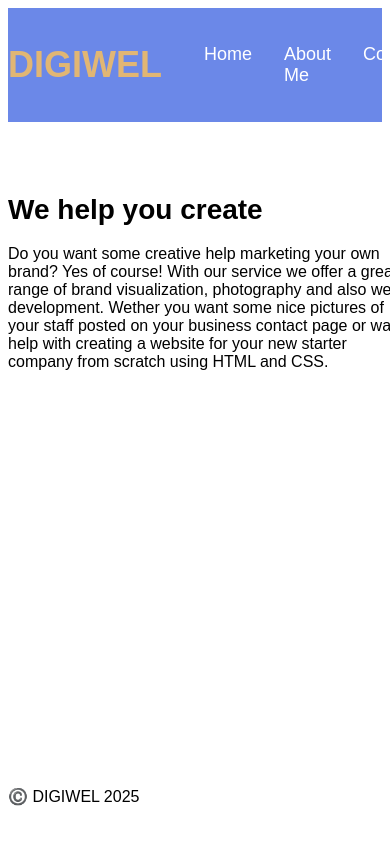
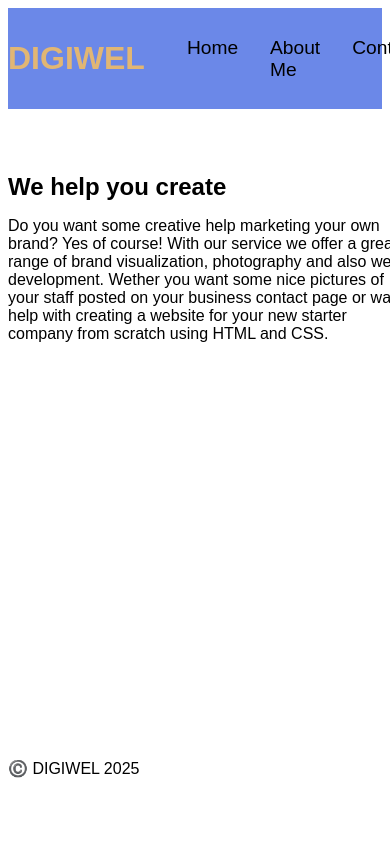
Before and after one commit to front-end-fundamentals-2025/fef-portfolio-Dwebbell, a plain HTML site: page index.html in a window 390 px wide. Shown: the top 844 px of the page. Drawn offline with Linux system fonts and the light colour scheme; a web font is replaced by a local one.

Commit message:
Responsiveness
Begining to change absolute units to relative units

```diff
--- a/css/main.css
+++ b/css/main.css
@@ -6,8 +6,8 @@
 
 #site-logo {
   font-weight: 900;
-  font-size: 36px;
-  border-left: 40px;
+  font-size: 2rem;
+  border-left: 3rem;
   display: inline-block;
   color: #e1b674;
 }
@@ -29,12 +29,11 @@ ul {
 
 a {
   text-decoration: none;
-  color: white;
 }
 
 li {
-  font-size: 18px;
-  color: white;
+  font-size: 1.2rem;
+  color: black;
   margin-left: 2rem;
 }
 
@@ -42,8 +41,8 @@ li {
 
 h1 {
   font-weight: 600;
-  font-size: 28px;
-  margin-top: 72px;
+  font-size: 1.5rem;
+  margin-top: 4rem;
 }
 
 .home-page-text {
```
